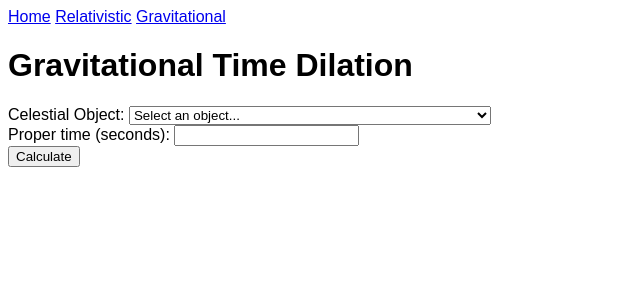
After one commit to Al-MeqdadYaseen/timeshift, a Django app: page /gravitational/ in a window 1280 px wide. The commit adds this page. Shown: the top 300 px of the page, without its empty margins (0-640 px from the left). Run offline with Django 5.2, Linux system fonts and the light colour scheme.

Commit message:
Add gravitational time dilation features: implement calculation type, update models, and create UI for gravitational calculations

```diff
--- a/core/objects.py
+++ b/core/objects.py
@@ -8,27 +8,27 @@ GRAVITATIONAL_OBJECTS = {
     "earth": {
         "name": "Earth",
         "multiplier": 0.9999999993,
-        "discription": "Surface gravity",
+        "description": "Surface gravity",
     },
     "sun": {
         "name": "Sun",
         "multiplier": 0.9999989,
-        "discription": "Surface gravity",
+        "description": "Surface gravity",
     },
     "white-dwarf": {
         "name": "White Dwarf",
         "multiplier": 0.9997,
-        "discription": "Typical white dwarf surface gravity",
+        "description": "Typical white dwarf surface gravity",
     },
     "neutron_star": {
         "name": "Neutron Star",
         "multiplier": 0.77,
-        "discription": "Typical neutron star surface gravity",
+        "description": "Typical neutron star surface gravity",
     },
     "black_hole": {
         "name": "Black Hole (near horizon)",
         "multiplier": 0.1,
-        "discription": "Just outside the event horizon",
+        "description": "Just outside the event horizon",
     },
 }
 
--- a/core/urls.py
+++ b/core/urls.py
@@ -7,4 +7,5 @@ urlpatterns = [
     path("health/", views.health_check, name="health"),
     path("relativistic/", views.relativistic_view, name="relativistic"),
     path("save-calculation/", views.save_calculation, name="save_calculation"),
+    path("gravitational/", views.gravitational_view, name="gravitational"),
 ]
--- a/core/views.py
+++ b/core/views.py
@@ -2,9 +2,10 @@ from django.http import JsonResponse
 from django.views.generic import TemplateView
 from django.shortcuts import render, redirect
 from .forms import CalculationForm
-from .utils import calculate_relativistic
+from .utils import calculate_relativistic, calculate_gravitational
 from django.contrib import messages
 from .models import Calculation
+from .objects import GRAVITATIONAL_OBJECTS
 
 
 class HomeView(TemplateView):
@@ -81,3 +82,45 @@ def save_calculation(request):
             messages.error(request, "Calculate first to save!")
 
     return redirect("core:relativistic")
+
+
+def gravitational_view(request):
+    result = None
+    error = None
+
+    if request.method == "POST":
+        try:
+            t0 = float(request.POST.get("proper_time", ""))
+            object_key = request.POST.get("object_key")
+
+            if not object_key:
+                error = "Please select an object"
+            elif t0 < 0:
+                error = "Time must be positive"
+            elif object_key not in GRAVITATIONAL_OBJECTS:
+                error = "Invalid object selection"
+            else:
+                obj = GRAVITATIONAL_OBJECTS[object_key]
+                factor = obj["multiplier"]
+                dilated = calculate_gravitational(t0, factor)
+
+                request.session["grav_result"] = {
+                    "calculation_type": "gravitational",
+                    "proper_time": t0,
+                    "dilated_time": dilated,
+                    "gravitational_factor": factor,
+                    "object_key": object_key,
+                    "object_name": obj["name"],
+                }
+                result = request.session["grav_result"]
+
+        except ValueError:
+            error = "Please enter a valid number for time"
+        except Exception as e:
+            error = f"An error occurred: {str(e)}"
+
+    return render(
+        request,
+        "core/gravitational.html",
+        {"objects": GRAVITATIONAL_OBJECTS, "result": result, "error": error},
+    )
--- a/templates/core/base.html
+++ b/templates/core/base.html
@@ -9,6 +9,7 @@
     <nav>
       <a href="{% url 'core:home' %}">Home</a>
       <a href="{% url 'core:relativistic' %}">Relativistic</a>
+      <a href="{% url 'core:gravitational' %}">Gravitational</a>
     </nav>
 
     <main>
--- /dev/null
+++ b/templates/core/gravitational.html
@@ -0,0 +1,57 @@
+{% extends 'core/base.html' %} {% block content %}
+<h1>Gravitational Time Dilation</h1>
+
+<form method="post">
+  {% csrf_token %}
+
+  <div>
+    <label for="object_key">Celestial Object:</label>
+    <select name="object_key" id="object_key" required>
+      <option value="">Select an object...</option>
+      {% for key, obj in objects.items %}
+      <option
+        value="{{ key }}"
+        {%
+        if
+        request.POST.object_key=""
+        ="key"
+        %}selected{%
+        endif
+        %}
+      >
+        {{ obj.name }} - {{ obj.description }}
+      </option>
+      {% endfor %}
+    </select>
+  </div>
+
+  <div>
+    <label for="proper_time">Proper time (seconds):</label>
+    <input
+      type="number"
+      name="proper_time"
+      id="proper_time"
+      step="any"
+      min="0"
+      value="{{ request.POST.proper_time|default:'' }}"
+      required
+    />
+  </div>
+
+  {% if error %}
+  <div style="color: red; margin: 1rem 0">Error: {{ error }}</div>
+  {% endif %}
+
+  <button type="submit">Calculate</button>
+</form>
+
+{% if result %}
+<h2>Results</h2>
+<p>Object: {{ result.object_name }}</p>
+<p>Proper time: {{ result.proper_time|floatformat:4 }} seconds</p>
+<p>Time dilation factor: {{ result.gravitational_factor|floatformat:10 }}</p>
+<p>
+  <strong>Dilated time: {{ result.dilated_time|floatformat:4 }} seconds</strong>
+</p>
+
+{% endif %} {% endblock %}
```
Also changed, not shown: core/models.py (+19 -2 lines), core/utils.py (+7 -0 lines), core/migrations/0005_calculation_calculation_type_and_more.py (added).
